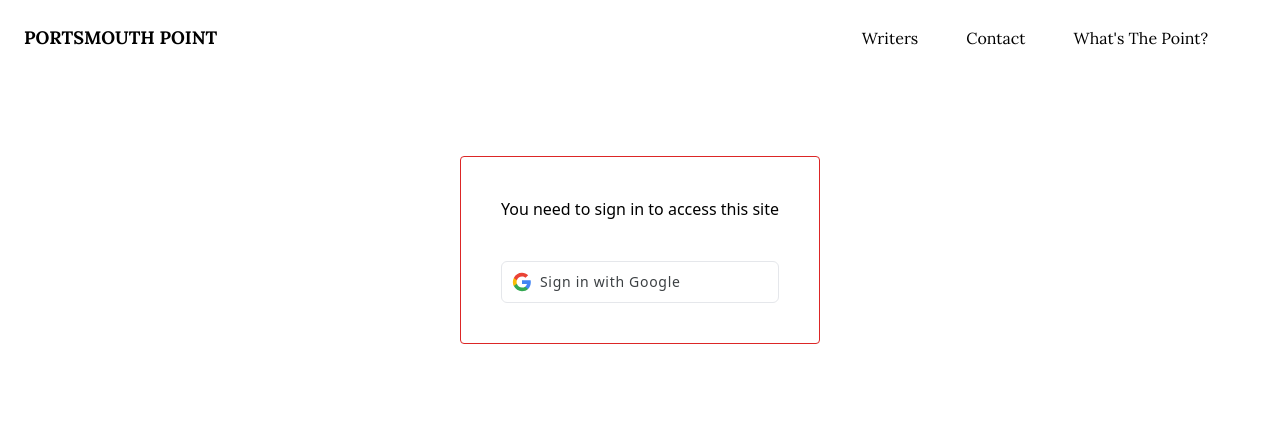
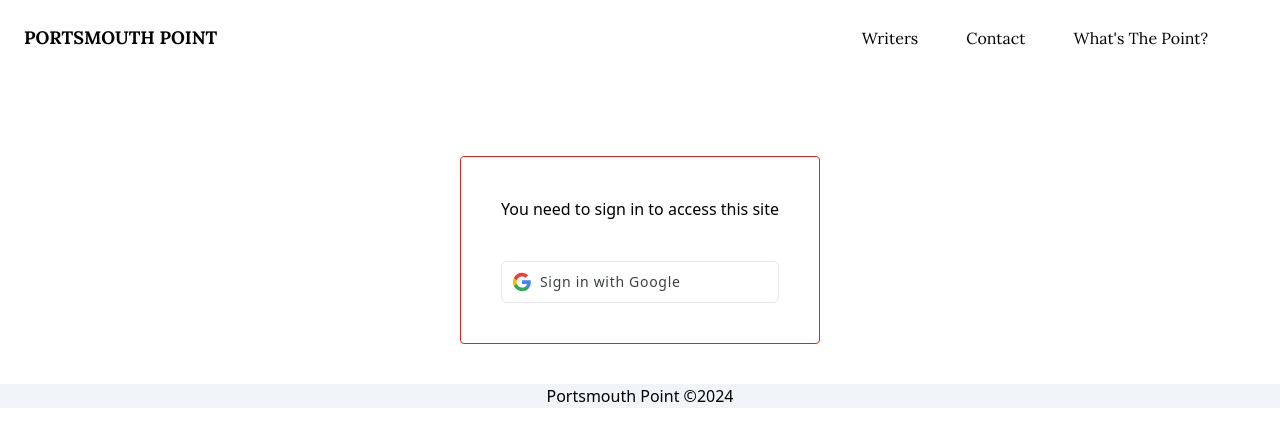
Before and after one commit to PerkinsDan/portsmouth-point, a Next.js app: page /about in a window 1280 px wide. Shown: the top 446 px of the page. Built offline with nearby package versions, Linux system fonts and the light colour scheme; no server answers.

Commit message:
feat: Footer

```diff
--- a/app/(user)/layout.tsx
+++ b/app/(user)/layout.tsx
@@ -3,6 +3,7 @@ import "@/styles/globals.css";
 import { getServerSession } from "next-auth/next";
 import { authOptions } from "../api/auth/[...nextauth]/authOptions";
 import SignIn from "@/components/index/SignIn";
+import Footer from "@/components/Footer";
 
 export const metadata = {
     title: "Portsmouth Point",
@@ -22,6 +23,7 @@ export default async function RootLayout({ children }: Props) {
                 <Navbar />
 
                 {session ? <div>{children}</div> : <SignIn />}
+                <Footer />
             </body>
         </html>
     );
--- /dev/null
+++ b/components/Footer.tsx
@@ -0,0 +1,12 @@
+const Footer = () => {
+    const date = new Date();
+    const year = date.getFullYear();
+
+    return (
+        <div className="w-full mt-10 text-center bg-slate-100">
+            Portsmouth Point ©{year}
+        </div>
+    );
+};
+
+export default Footer;
```
